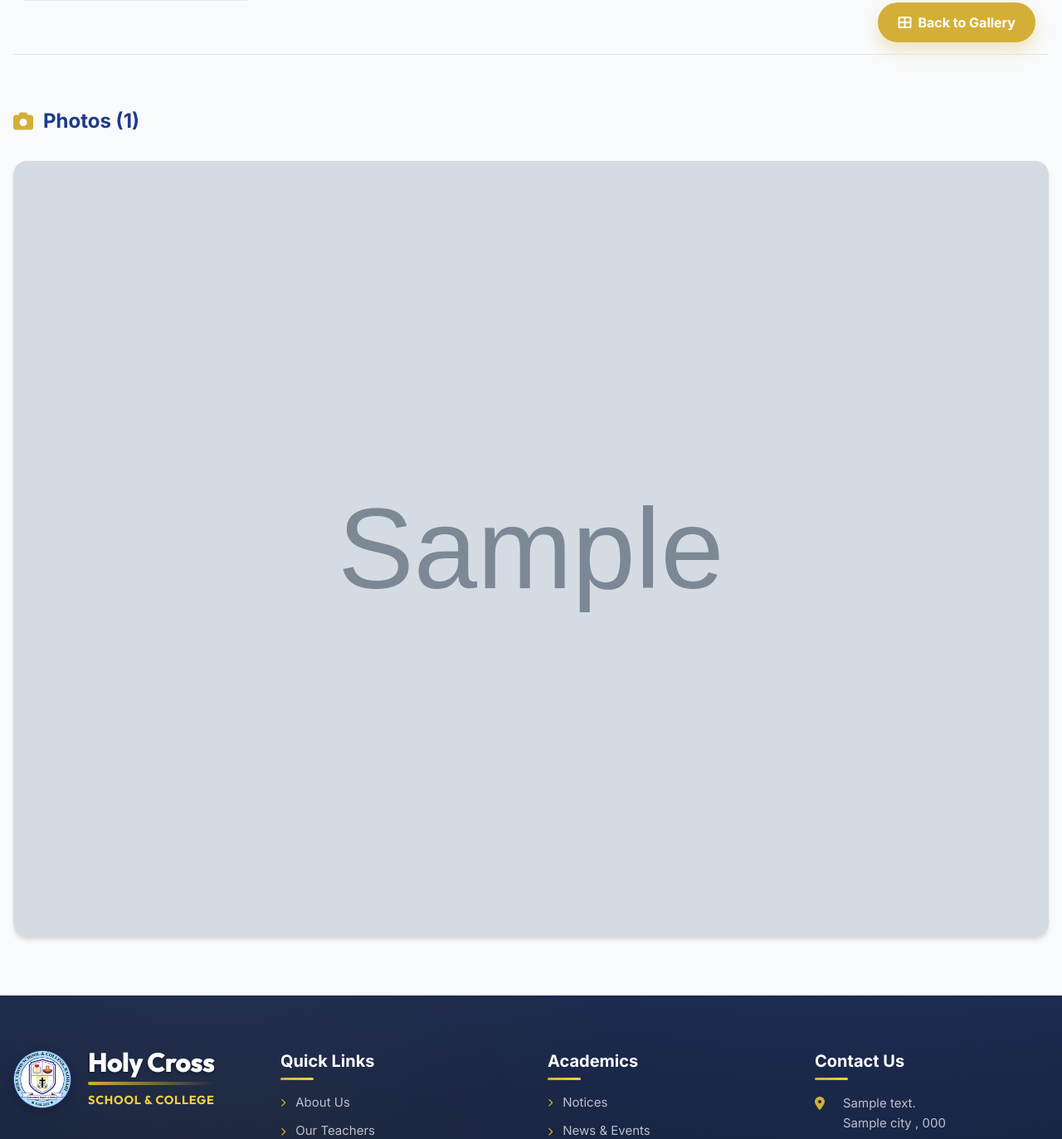
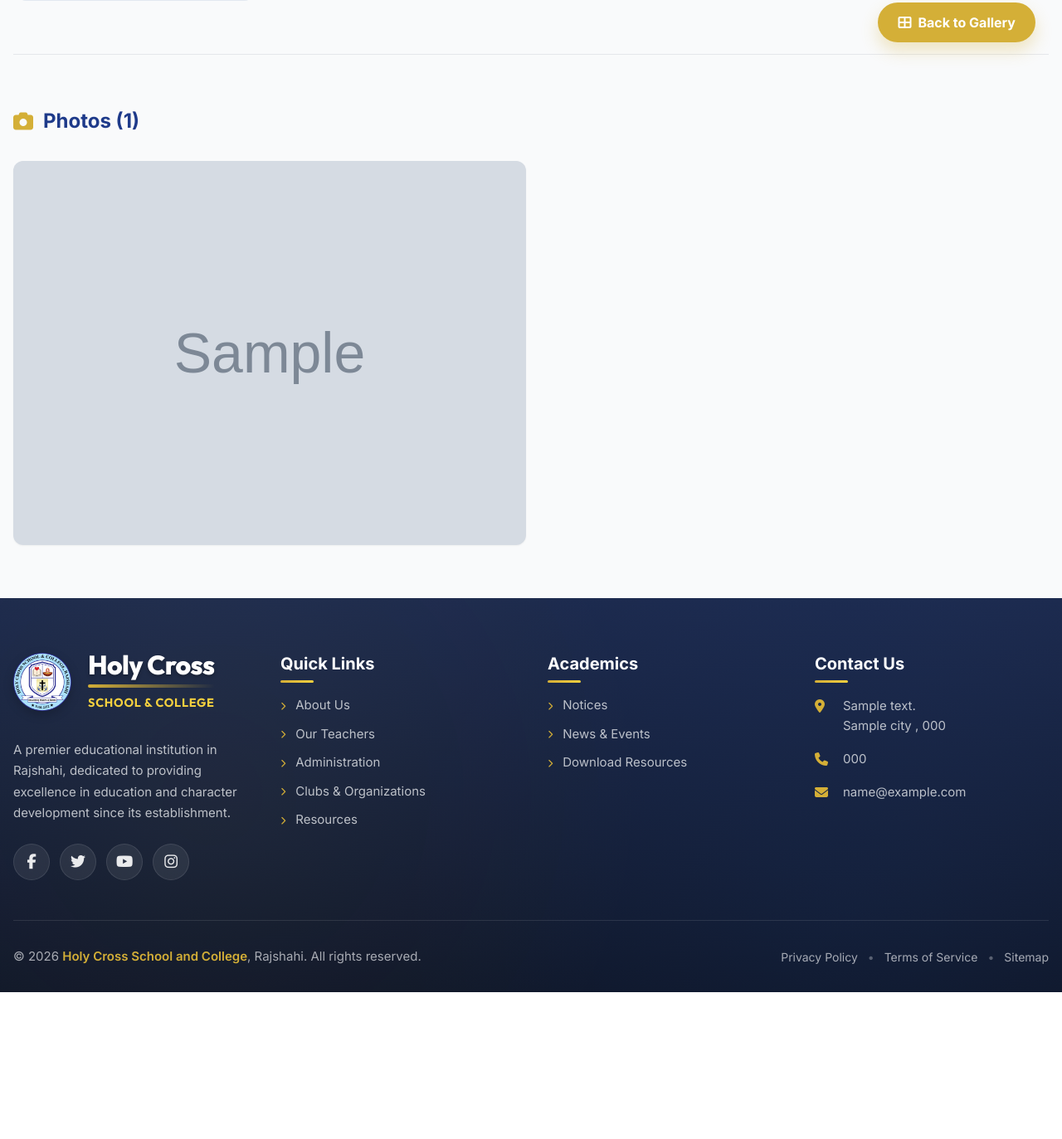
Before and after one commit to sjpbd/holy-Cross-Rajshahi-Website, a Django app: template templates/gallery/album_detail.html in a window 1280 px wide. Shown: the part 717-2090 px from the top of the page at 83% size. After the commit the page ends 1913 px from the top, so only its background shows below. Run offline with Django 5.2, Linux system fonts and the light colour scheme; the template is opened without the code that fills it: most values are stand-ins (such as "Sample title", 1, 10 or a date in 2020); grey boxes marked "Sample" are stand-in pictures; some libraries are stand-ins or nearby versions; some web fonts are replaced.

Commit message:
Restore neat compact gallery thumbnails grid layout (6 columns desktop, small cards)

```diff
--- a/holy_cross/settings.py
+++ b/holy_cross/settings.py
@@ -180,7 +180,7 @@ THUMBNAIL_ALIASES = {
         'admin_profile': {'size': (400, 400), 'crop': False, 'quality': 90},
         'slider': {'size': (1920, 800), 'crop': 'smart', 'quality': 80},
         'news_thumb': {'size': (600, 400), 'crop': 'smart', 'quality': 85},
-        'gallery_thumb': {'size': (800, 800), 'crop': False, 'quality': 90},
+        'gallery_thumb': {'size': (400, 400), 'crop': False, 'quality': 85},
     },
 }
 
--- a/templates/gallery/album_detail.html
+++ b/templates/gallery/album_detail.html
@@ -313,21 +313,21 @@
             <h2 class="text-2xl font-bold text-primary mb-8 flex items-center gap-3">
                 <i class="fas fa-camera text-accent"></i> Photos ({{ photos.count }})
             </h2>
-            <div class="columns-2 md:columns-3 lg:columns-4 xl:columns-5 gap-4 md:gap-6 space-y-4 md:space-y-6">
+            <div class="grid grid-cols-2 sm:grid-cols-3 md:grid-cols-4 lg:grid-cols-5 xl:grid-cols-6 gap-3 md:gap-4">
                 {% for photo in photos %}
-                <a href="{{ photo.image.url }}" class="photo-card glightbox inline-block w-full break-inside-avoid relative rounded-2xl overflow-hidden shadow-md group" data-gallery="gallery1" data-title="{{ photo.caption|default:album.title }}" data-description="{{ photo.created_at|date:'F d, Y' }}">
+                <a href="{{ photo.image.url }}" class="photo-card glightbox block relative h-40 sm:h-44 md:h-48 rounded-xl overflow-hidden shadow-sm bg-gray-100 group" data-gallery="gallery1" data-title="{{ photo.caption|default:album.title }}" data-description="{{ photo.created_at|date:'F d, Y' }}">
                     {% thumbnail photo.image "gallery_thumb" as thumb %}
                     <img loading="lazy" src="{{ thumb.url }}"
                          alt="{{ photo.caption }}"
                          width="{{ thumb.width }}"
                          height="{{ thumb.height }}"
                          decoding="async"
-                         class="w-full h-auto rounded-2xl transition-transform duration-500 group-hover:scale-105">
-                    <div class="photo-overlay absolute inset-0 flex flex-col justify-end p-4 text-white">
+                         class="w-full h-full object-cover transition-transform duration-500 group-hover:scale-105">
+                    <div class="photo-overlay absolute inset-0 flex flex-col justify-end p-3 text-white">
                         {% if photo.caption %}
-                        <p class="text-sm font-semibold line-clamp-1">{{ photo.caption }}</p>
+                        <p class="text-xs font-semibold line-clamp-1">{{ photo.caption }}</p>
                         {% endif %}
-                        <span class="text-[10px] uppercase font-bold tracking-widest text-white/50"><i class="fas fa-expand-alt mr-1"></i> View Large</span>
+                        <span class="text-[9px] uppercase font-bold tracking-widest text-white/70"><i class="fas fa-expand-alt mr-1"></i> View</span>
                     </div>
                 </a>
                 {% endfor %}
```
